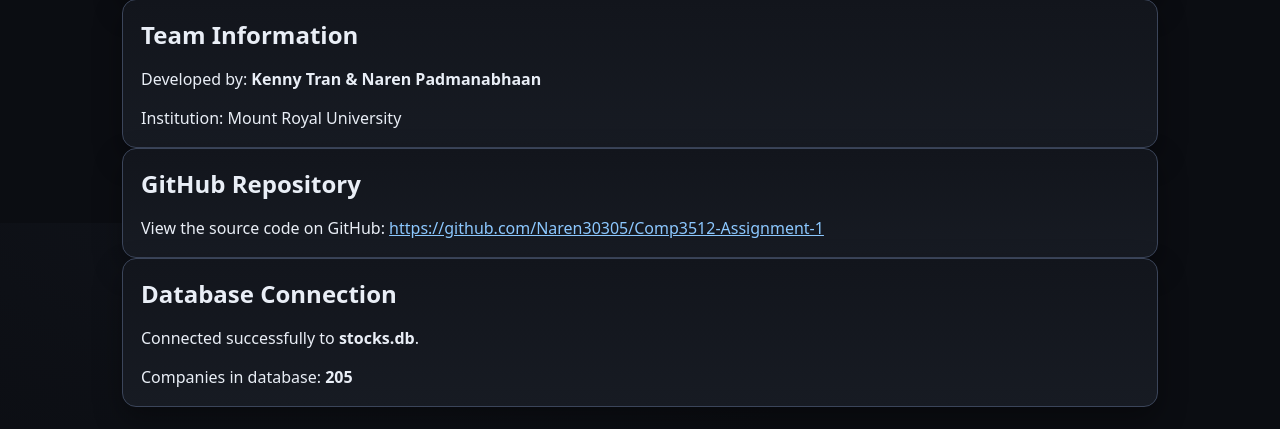
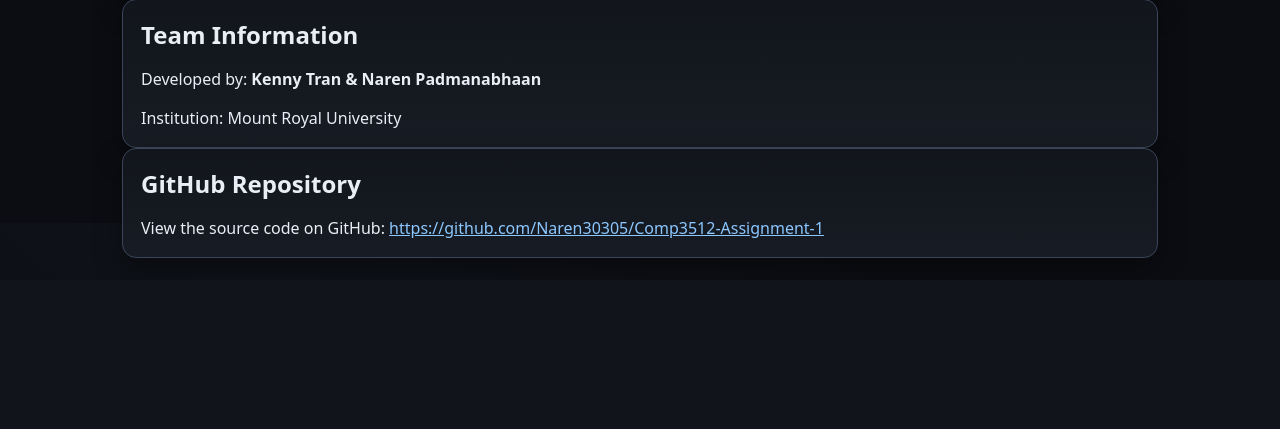
Before and after one commit to Naren30305/Comp3512-Assignment-1, a PHP site: page /about-page.php in a window 1280 px wide. Shown: the part 577-1006 px from the top of the page. After the commit the page ends 848 px from the top, so only its background shows below. Run offline with PHP 8.4, Linux system fonts and the light colour scheme; data comes from the database, SQL or seed files in the repository.

Commit message:
Removed database connection test as it is not necessary

```diff
--- a/about-page.php
+++ b/about-page.php
@@ -58,28 +58,6 @@
         </p>
     </div>
 
-    <?php
-    // Live database info section (use the same connection approach as the rest of the site)
-    echo "<div class='card stack'>";
-    echo "<h2>Database Connection</h2>";
-
-    try {
-
-        $pdo = DatabaseHelper::createConnection(array(DBCONNSTRING, DBUSER, DBPASS));
-        echo "<p>Connected successfully to <strong>stocks.db</strong>.</p>";
-
-        // Count total companies (table name from your schema)
-        $countCompanies = $pdo->query("SELECT COUNT(*) FROM companies")->fetchColumn();
-        echo "<p>Companies in database: <strong>" . (int)$countCompanies . "</strong></p>";
-
-
-        $pdo = null; // close connection
-    } catch (Throwable $e) {
-        echo "<p><strong>Database Error:</strong> " . $e->getMessage() . "</p>";
-    }
-
-    echo "</div>";
-    ?>
 
 </div>
 </body>
```
Also changed, not shown: api-tester-page.php (+0 -17 lines).
